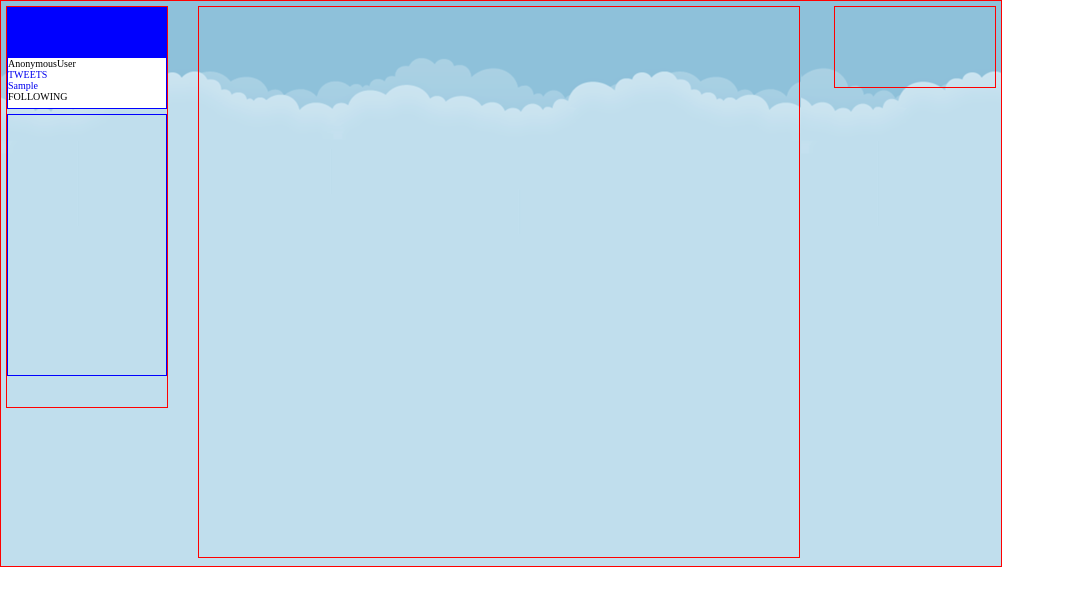
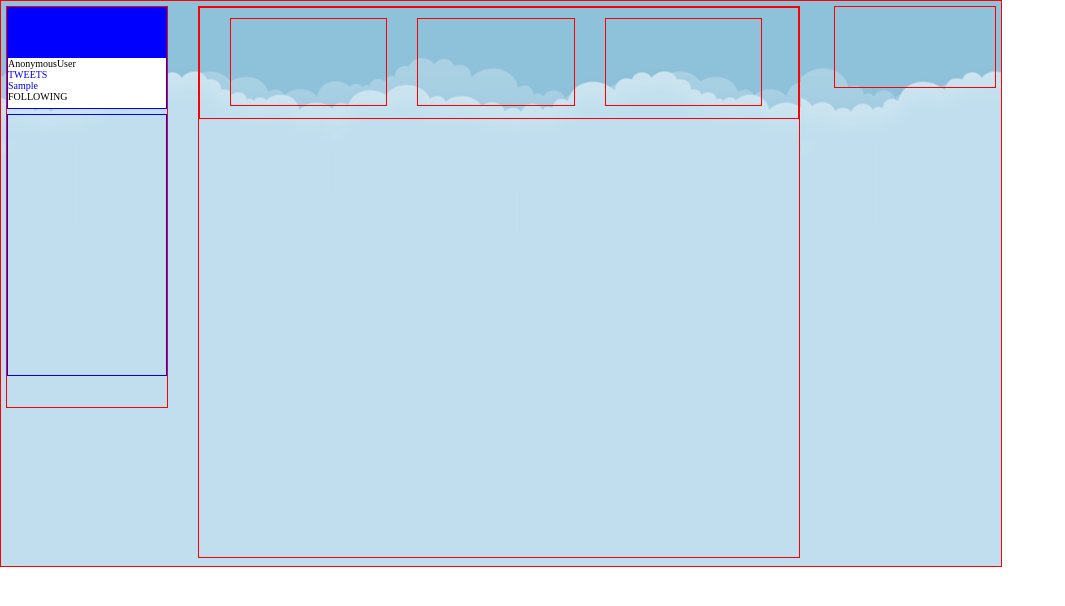
Before and after one commit to daihong391/MIcroTweet, a Django app: template mytwitter/templates/userpage.html in a window 1280 px wide. Shown: the part 32-638 px from the top of the page, without its empty margins (0-1065 px from the left). Run offline with Django 3.2, Linux system fonts and the light colour scheme; the template is opened without the code that fills it: most values are stand-ins (such as "Sample title", 1, 10 or a date in 2020).

Commit message:
modify the front-end of following

```diff
--- a/mytwitter/templates/css/userpage.css
+++ b/mytwitter/templates/css/userpage.css
@@ -73,6 +73,18 @@
 	margin: 5px 25px;
 	display: inline-block;
 }
+#middle-up{
+	height: 110px;
+	border: 1px solid red;
+}
+.followings{
+	width: 26%;
+	height: 86px;
+	float: left;
+	border: 1px solid red;
+	margin-top: 10px;
+	margin-left: 30px;
+}
 #right{
 	height: 80px;
 	width: 160px;
--- a/mytwitter/templates/userpage.html
+++ b/mytwitter/templates/userpage.html
@@ -52,6 +52,11 @@
     				<div id="left-down"></div>
     			</div>
     			<div id="middle">
+                                        <div id="middle-up">
+                                            <div class="followings"></div>
+                                            <div class="followings"></div>
+                                            <div class="followings"></div>
+                                        </div>
     			</div>
     			<div id="right"></div>
     		</div>
```
Also changed, not shown: twitter/models.py (+7 -0 lines), 1 other file.
